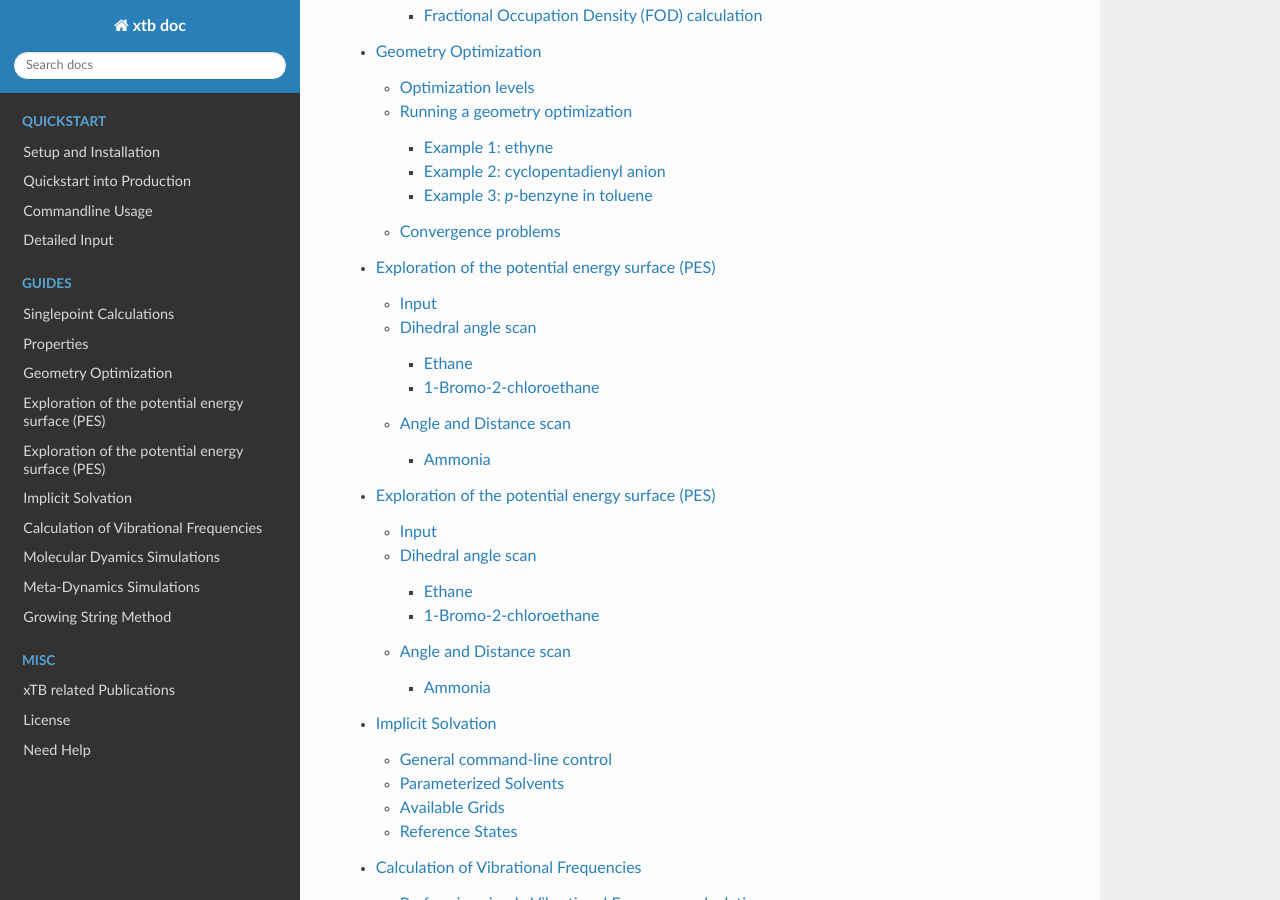
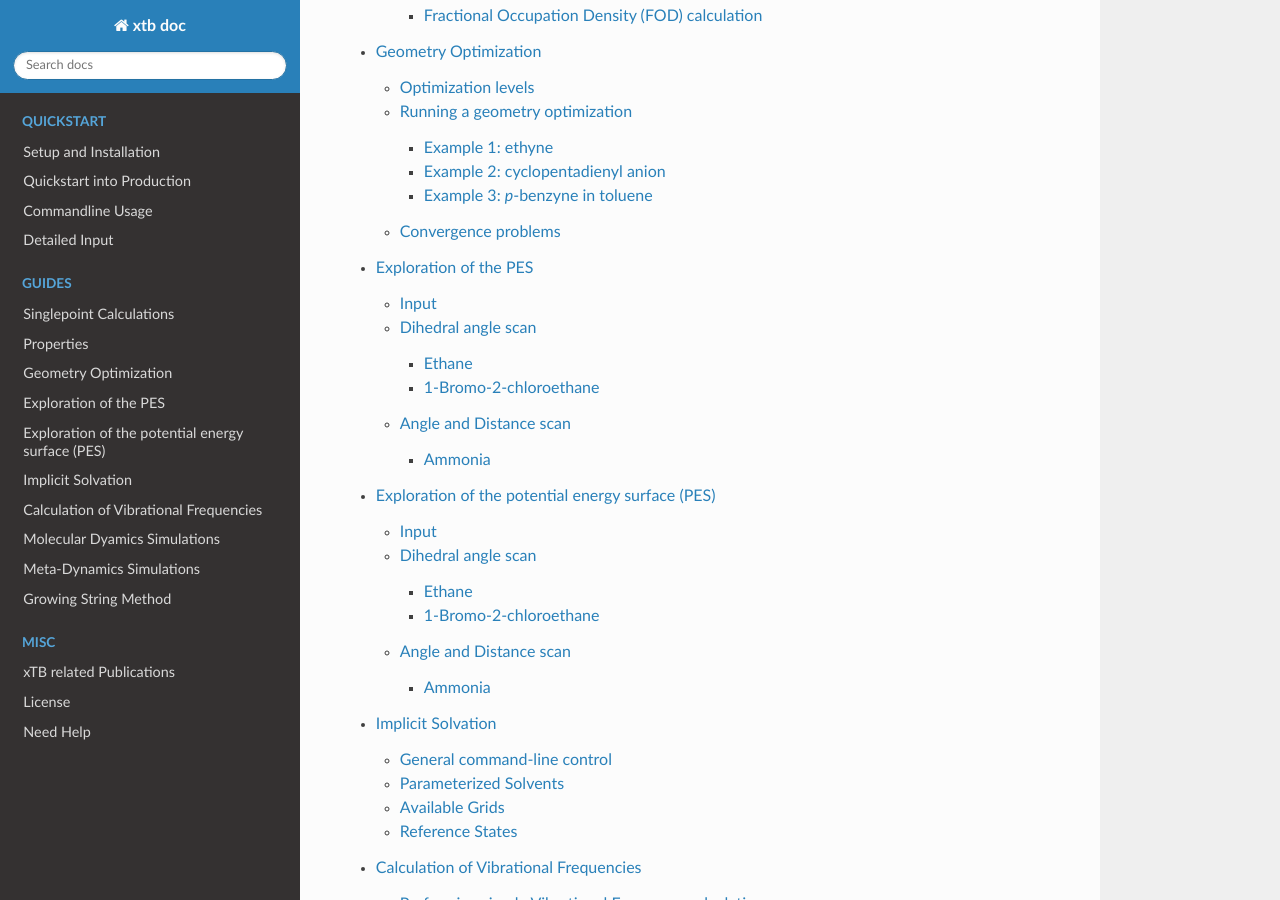
Before and after one commit to grimme-lab/xtb_docs, a Sphinx documentation site: the page built from source/contents.rst, in a window 1280 px wide and 900 px high, scrolled down 1697 px. Built offline with Sphinx 7.4.7 and the Read the Docs theme 2.0.0, drawn with Linux system fonts in a browser that asks for light colours.

Commit message:
Update scan.rst

```diff
--- a/source/scan.rst
+++ b/source/scan.rst
@@ -1,8 +1,8 @@
 .. _scan:
 
---------------------------------------------------
-Exploration of the potential energy surface (PES)
---------------------------------------------------
+-----------------------
+Exploration of the PES
+-----------------------
 
 .. contents::
 
```
